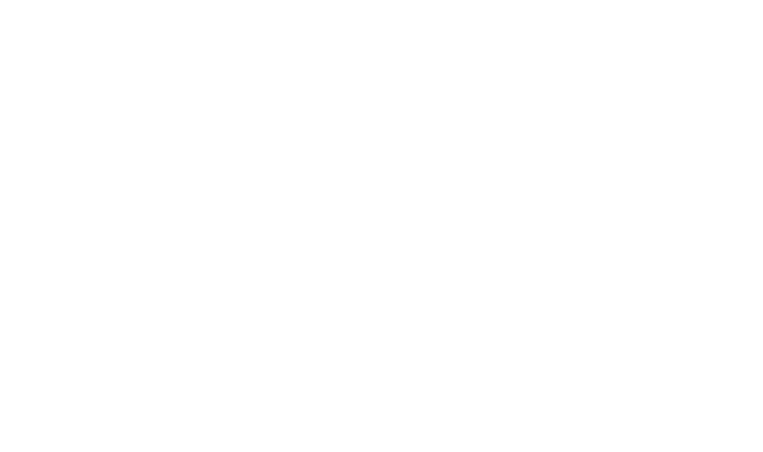
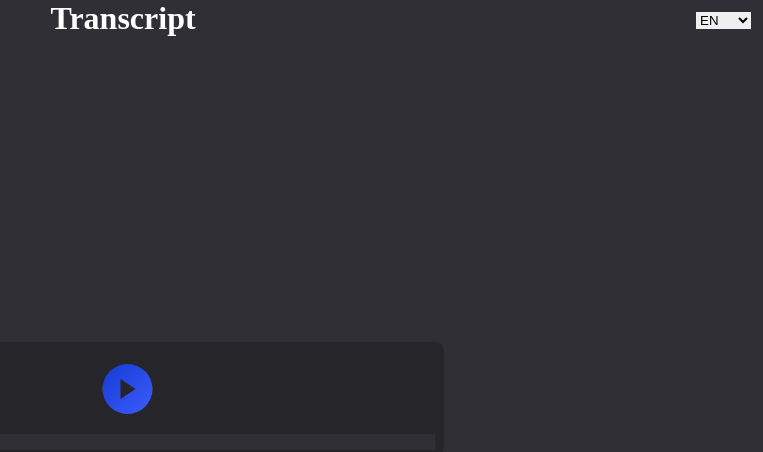
Before and after one commit to BesoBerdzenishvili/Voice-Transcript, a React (Vite) app: page / in a window 1280 px wide. Shown: the top 452 px of the page, without its empty margins (517-1280 px from the left). Built offline with nearby package versions, Linux system fonts and the light colour scheme.

Commit message:
feat: unite everything in App.tsx

```diff
--- a/src/App.tsx
+++ b/src/App.tsx
@@ -1,5 +1,55 @@
+import { useState, useContext } from "react";
+import PlayBtn from "./components/PlayBtn/PlayBtn";
+import { SpeechRecognitionContext } from "./contexts/LangContext";
+import { lang } from "./utils/Lang";
+import LanguageSwitch from "./components/LanguageSwitch/LanguageSwitch";
+
 function App() {
-  return <div></div>;
+  const [isRecording, setIsRecording] = useState(false);
+  const [recordedText, setRecordedText] = useState("");
+
+  const { recognition, language } = useContext(SpeechRecognitionContext);
+
+  const languageText = lang(language);
+
+  const handleStartRecording = () => {
+    setIsRecording(true);
+    recognition.start();
+  };
+
+  const handleStopRecording = () => {
+    setIsRecording(false);
+    recognition.stop();
+  };
+
+  recognition.onresult = (event: any) => {
+    let interimTranscript = "";
+    for (let i = event.resultIndex; i < event.results.length; i++) {
+      if (event.results[i].isFinal) {
+        interimTranscript += event.results[i][0].transcript;
+      } else {
+        interimTranscript += event.results[i][0].transcript;
+      }
+    }
+    setRecordedText(interimTranscript);
+  };
+
+  return (
+    <>
+      <h1>{languageText.title}</h1>
+      <LanguageSwitch />
+      <main>
+        <PlayBtn
+          startPlay={handleStartRecording}
+          stopPlay={handleStopRecording}
+          isPlaying={isRecording}
+        />
+        <div className="transcript-board">
+          <p>{recordedText}</p>
+        </div>
+      </main>
+    </>
+  );
 }
 
 export default App;
--- /dev/null
+++ b/src/components/LanguageSwitch/LanguageSwitch.css
@@ -0,0 +1,7 @@
+select {
+  position: absolute;
+  top: 12px;
+  right: 12px;
+  cursor: pointer;
+  border: none;
+}
--- a/src/components/LanguageSwitch.tsx
+++ b/src/components/LanguageSwitch/LanguageSwitch.tsx
@@ -1,4 +1,5 @@
-import { useSpeechRecognition } from "../contexts/LangContext";
+import { useSpeechRecognition } from "../../contexts/LangContext";
+import "./LanguageSwitch.css";
 
 const LanguageSwitch = () => {
   const { language, setLanguage } = useSpeechRecognition();
--- a/src/components/PlayBtn/PlayBtn.css
+++ b/src/components/PlayBtn/PlayBtn.css
@@ -4,18 +4,27 @@
   border-radius: 50%;
   background-image: linear-gradient(to bottom right, #163bd3, #3c5cfd);
   border: none;
+  display: flex;
+  justify-content: center;
+  align-items: center;
+  cursor: pointer;
+  padding-left: 2px;
+  margin: 14px 0 20px 0;
 }
 
 .vertical-lines {
   display: flex;
-  flex-direction: column;
-  justify-content: space-between;
 }
 
 .line {
-  width: 4px;
-  height: 20px;
+  width: 6px;
+  height: 26px;
   background-color: #26252a;
+  border-radius: 4px;
+}
+
+.line:first-child {
+  margin-right: 5px;
 }
 
 .triangle {
--- a/src/components/PlayBtn/PlayBtn.tsx
+++ b/src/components/PlayBtn/PlayBtn.tsx
@@ -1,18 +1,18 @@
 import "./PlayBtn.css";
 
 interface PlayBtnProps {
-  play: boolean;
-  setPlay: (play: boolean) => void;
+  isPlaying: boolean;
+  startPlay: Function;
+  stopPlay: Function;
 }
 
-const PlayBtn = ({ play, setPlay }: PlayBtnProps) => {
-  const handleClick = () => {
-    setPlay(!play);
-  };
-
+const PlayBtn = ({ isPlaying, startPlay, stopPlay }: PlayBtnProps) => {
   return (
-    <button className="play-btn" onClick={handleClick}>
-      {play ? (
+    <button
+      className="play-btn"
+      onClick={() => (isPlaying ? stopPlay() : startPlay())}
+    >
+      {isPlaying ? (
         <div className="vertical-lines">
           <div className="line"></div>
           <div className="line"></div>
--- a/src/contexts/LangContext.tsx
+++ b/src/contexts/LangContext.tsx
@@ -1,6 +1,6 @@
 import React, { useState } from "react";
 
-const SpeechRecognitionContext = React.createContext<{
+export const SpeechRecognitionContext = React.createContext<{
   SpeechRecognition: any;
   recognition: any;
   language: string;
--- a/src/index.css
+++ b/src/index.css
@@ -0,0 +1,37 @@
+* {
+  box-sizing: border-box;
+  padding: 0;
+  margin: 0;
+}
+
+body {
+  background-color: #302f35;
+}
+
+h1 {
+  text-align: center;
+  color: #ffffff;
+}
+main {
+  color: #c2baba;
+  background-color: #26252a;
+  text-align: center;
+  position: absolute;
+  top: 50%;
+  left: 50%;
+  transform: translate(-50%, -50%);
+  display: flex;
+  flex-direction: column;
+  align-items: center;
+  max-width: 633px;
+  width: 100%;
+  padding: 8px;
+  border-radius: 8px;
+  margin: 0 4px;
+}
+.transcript-board {
+  background-color: #302f35;
+  width: 100%;
+  padding: 8px;
+  text-align: left;
+}
--- a/src/utils/Lang.ts
+++ b/src/utils/Lang.ts
@@ -1,9 +1,5 @@
-import { useSpeechRecognition } from "../contexts/LangContext";
-
-const { language } = useSpeechRecognition();
-
-export const lang =
-  language === "ka-GE"
+export const lang = (language: string) => {
+  return language === "ka-GE"
     ? {
         copy: "ასლი",
         title: "ტრანსკრიპტი",
@@ -16,3 +12,4 @@
         startInstruction: "Hit play to transcript you're speech",
         recordInstruction: "Speack to record your transcript",
       };
+};
```
